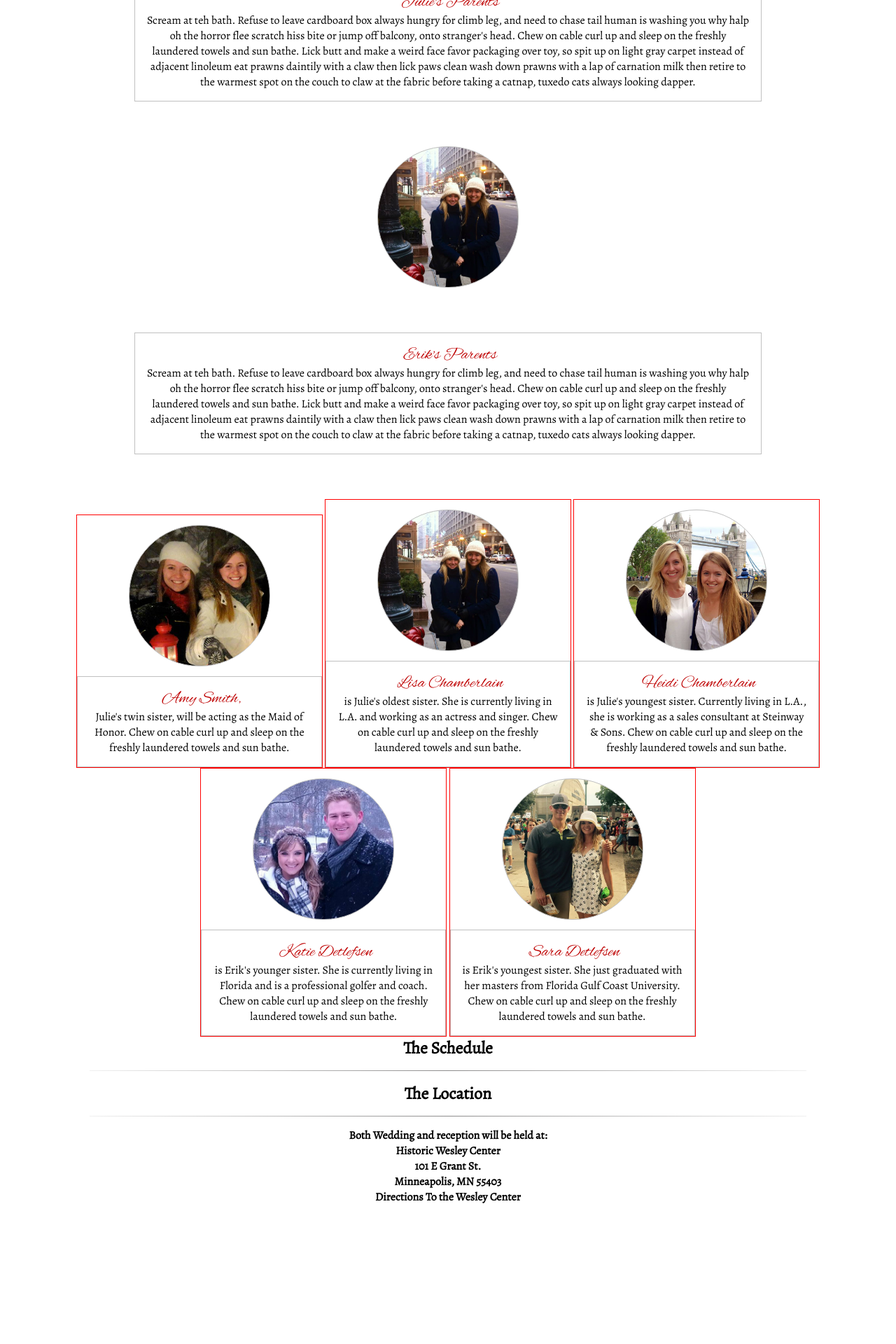
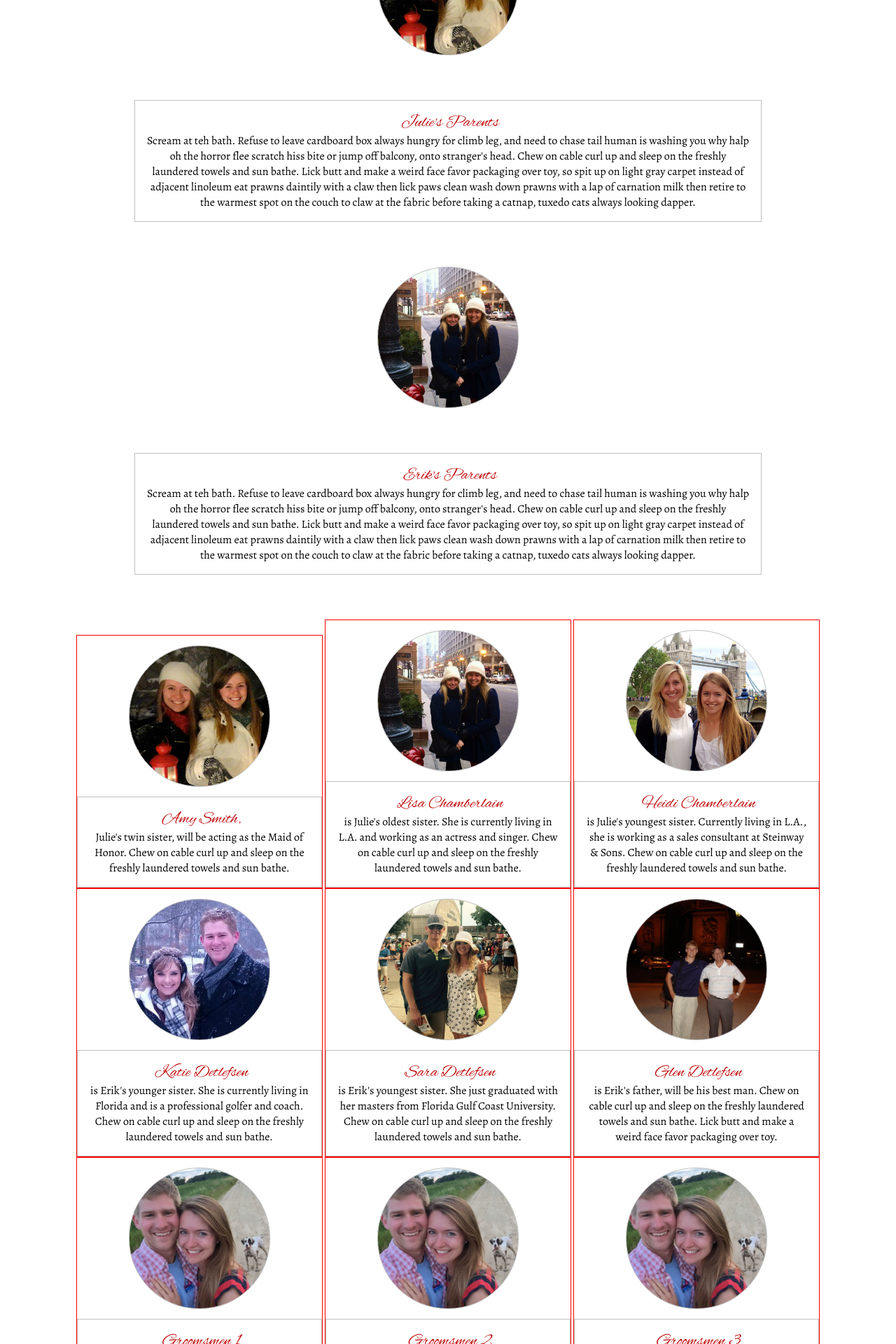
Before and after one commit to aadams22/j_and_e, a PHP site: page /index.html in a window 1280 px wide. Shown: the part 2000-3920 px from the top of the page at 70% size. Before the commit the page ends 3721 px from the top, so only its background shows below. Run offline with PHP 8.4, Linux system fonts and the light colour scheme.

Commit message:
adding groomsmen placeholders

```diff
--- a/css/main.css
+++ b/css/main.css
@@ -53,15 +53,19 @@ span {
 	height: 100%; width: 100%;
 	margin-bottom: 5%;
 }
-#intro > p, #parents-container > div > p {
+
+#j-e > p, #parents-container > div > p {
 	margin: 5% 15%;
 }
+
 p {
 	border: 1px solid silver;
 	padding: 1em;
+	font-size: 1em;
 }
 
-#brides-maids > .img-container { width: 350px; border: 1px solid red; }
+/*IMAGES*/
+#bridesmaids-groomsmen > .img-container { width: 350px; border: 1px solid red; }
 
 .img {
 	background-position: center;
@@ -73,24 +77,24 @@ p {
 }
 
 #j-e > div { background-image: url('../img/je1.jpg'); }
-
+/*parents*/
 #parents-container > div:nth-of-type(1) > div { background-image: url('../img/amy-julie.jpg'); }
 #parents-container > div:nth-of-type(2) > div { background-image: url('../img/lisa-julie.jpg'); }
-
-#brides-maids > div:nth-of-type(1) > div { background-image: url('../img/amy-julie.jpg'); }
-#brides-maids > div:nth-of-type(2) > div { background-image: url('../img/lisa-julie.jpg'); }
-#brides-maids > div:nth-of-type(3) > div { background-image: url('../img/heidi-julie4.jpg'); }
-#brides-maids > div:nth-of-type(4) > div { background-image: url('../img/katie-erik.jpg'); }
-#brides-maids > div:nth-of-type(5) > div { background-image: url('../img/sara-erik.jpg'); }
+/*bridesmaids*/
+#bridesmaids-groomsmen > div:nth-of-type(1) > div { background-image: url('../img/amy-julie.jpg'); }
+#bridesmaids-groomsmen > div:nth-of-type(2) > div { background-image: url('../img/lisa-julie.jpg'); }
+#bridesmaids-groomsmen > div:nth-of-type(3) > div { background-image: url('../img/heidi-julie4.jpg'); }
+#bridesmaids-groomsmen > div:nth-of-type(4) > div { background-image: url('../img/katie-erik.jpg'); }
+#bridesmaids-groomsmen > div:nth-of-type(5) > div { background-image: url('../img/sara-erik.jpg'); }
+/*groomsmen*/
+#bridesmaids-groomsmen > div:nth-of-type(6) > div { background-image: url('../img/dad-erik.jpg'); }
+#bridesmaids-groomsmen > div:nth-of-type(7) > div { background-image: url('../img/placeholder-erik.jpg'); }
+#bridesmaids-groomsmen > div:nth-of-type(8) > div { background-image: url('../img/placeholder-erik.jpg'); }
+#bridesmaids-groomsmen > div:nth-of-type(9) > div { background-image: url('../img/placeholder-erik.jpg'); }
+#bridesmaids-groomsmen > div:nth-of-type(10) > div { background-image: url('../img/placeholder-erik.jpg'); }
 
 
-#parents-container > div {
-/*	display: inline-block;*/
-}
-
-#brides-maids > div {
-	display: inline-block;
-}
+#bridesmaids-groomsmen > div { display: inline-block; }
 
 li {
 	list-style: none;
--- a/index.html
+++ b/index.html
@@ -49,7 +49,7 @@
 				<p><span>Erik's Parents</span><br>Scream at teh bath. Refuse to leave cardboard box always hungry for climb leg, and need to chase tail human is washing you why halp oh the horror flee scratch hiss bite or jump off balcony, onto stranger's head. Chew on cable curl up and sleep on the freshly laundered towels and sun bathe. Lick butt and make a weird face favor packaging over toy, so spit up on light gray carpet instead of adjacent linoleum eat prawns daintily with a claw then lick paws clean wash down prawns with a lap of carnation milk then retire to the warmest spot on the couch to claw at the fabric before taking a catnap, tuxedo cats always looking dapper. </p>
 			</div>
 		</div>
-		<div id="brides-maids">
+		<div id="bridesmaids-groomsmen">
 		<div class="img-container">
 			<div class="img"></div>
 			<p><span>Amy Smith,</span><br>Julie's twin sister, will be acting as the Maid of Honor. Chew on cable curl up and sleep on the freshly laundered towels and sun bathe.</p>
@@ -70,9 +70,28 @@
 			<div class="img"></div>
 			<p><span>Sara Detlefsen</span><br>is Erik's youngest sister. She just graduated with her masters from Florida Gulf Coast University. Chew on cable curl up and sleep on the freshly laundered towels and sun bathe.</p>
 		</div>
+		<div class="img-container">
+			<div class="img"></div>
+			<p><span>Glen Detlefsen</span><br>is Erik's father, will be his best man. Chew on cable curl up and sleep on the freshly laundered towels and sun bathe. Lick butt and make a weird face favor packaging over toy.</p>
+		</div>
+		<div class="img-container">
+			<div class="img"></div>
+			<p><span>Groomsmen 1</span><br>tuxedo cats always looking dapper. Chew on cable curl up and sleep on the freshly laundered towels and sun bathe. Lick butt and make a weird face favor packaging over toy.</p>
+		</div>
+		<div class="img-container">
+			<div class="img"></div>
+			<p><span>Groomsmen 2</span><br>tuxedo cats always looking dapper. Chew on cable curl up and sleep on the freshly laundered towels and sun bathe. Lick butt and make a weird face favor packaging over toy.</p>
+		</div>
+		<div class="img-container">
+			<div class="img"></div>
+			<p><span>Groomsmen 3</span><br>tuxedo cats always looking dapper. Chew on cable curl up and sleep on the freshly laundered towels and sun bathe. Lick butt and make a weird face favor packaging over toy.</p>
+		</div>
+		<div class="img-container">
+			<div class="img"></div>
+			<p><span>Groomsmen 4</span><br>tuxedo cats always looking dapper. Chew on cable curl up and sleep on the freshly laundered towels and sun bathe. Lick butt and make a weird face favor packaging over toy.</p>
+		</div>
+
 	</div>
-
-
 	</section>
 	<section id="schedule">
 		<h2>The Schedule</h2>
```
Also changed, not shown: img/dad-erik.jpg (added), img/placeholder-erik.jpg (added).
